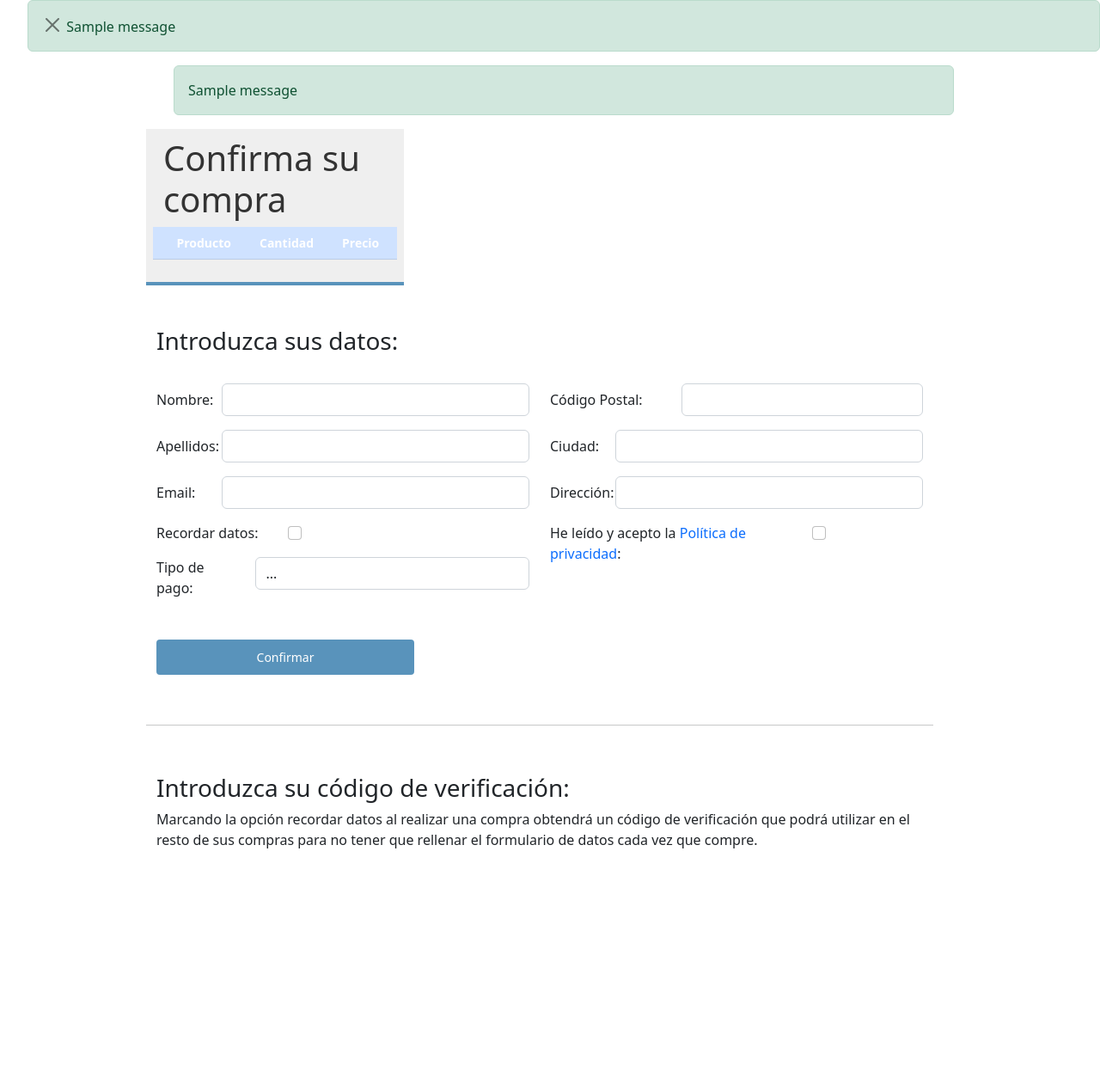
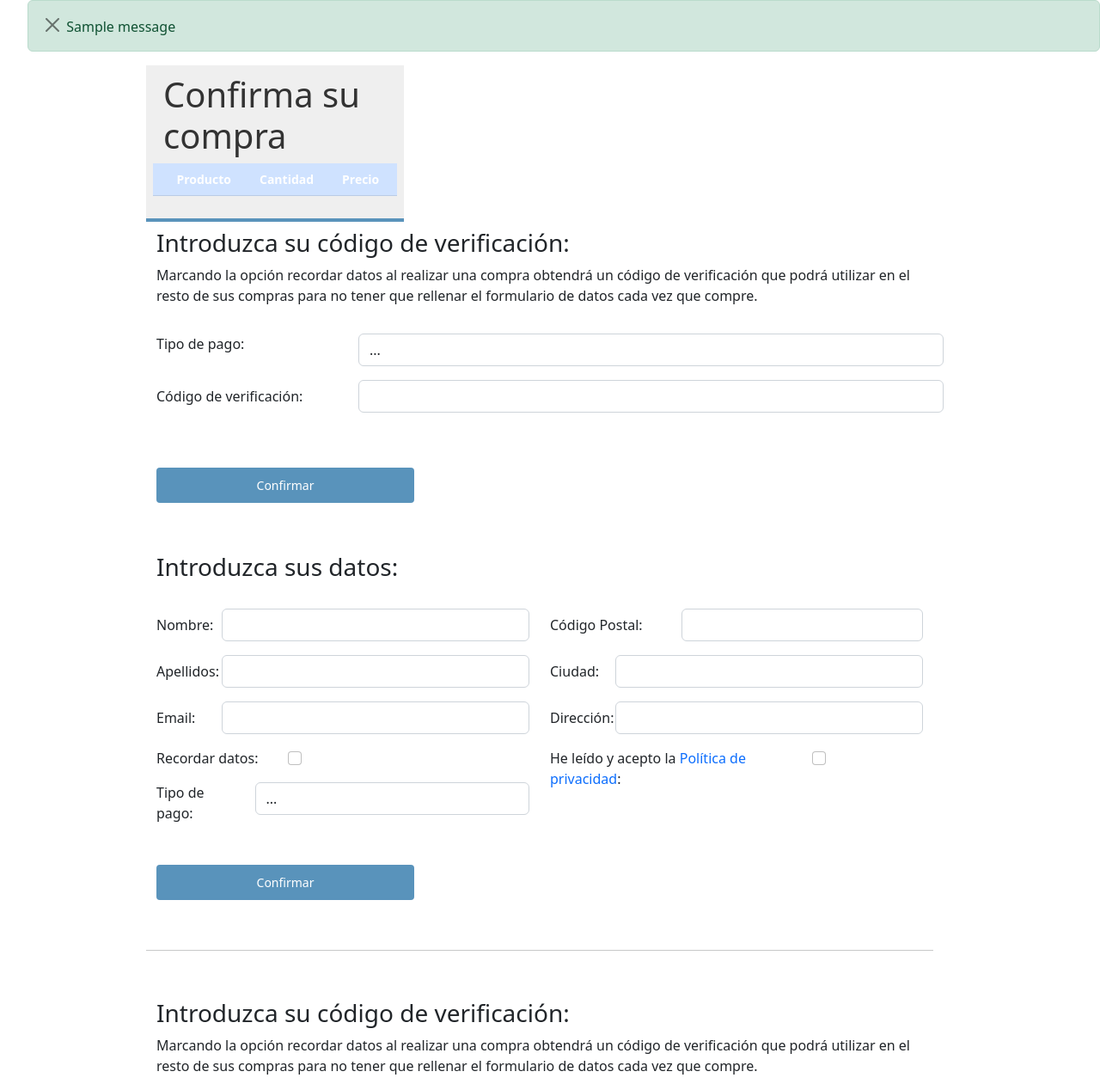
Before and after one commit to PGPI-3-7/acme-wedding, a Django app: page /orders/create/ in a window 1280 px wide. Shown: the part 56-1324 px from the top of the page at 86% size. Before the commit the page ends 1043 px from the top, so only its background shows below. Run offline with Django 3.2, Linux system fonts and the light colour scheme; tables that the repository leaves empty hold one stand-in row (values such as "Sample post"); one stand-in notice (Sample message) is shown; lists and menus that the app fills with data are empty; parts of the project's set-up code (start-up, migrations or seed data) failed here and were passed over.

Commit message:
Corrigiendo errores

```diff
--- a/base/templates/incidence/incidencias.html
+++ b/base/templates/incidence/incidencias.html
@@ -1,7 +1,7 @@
 {%extends 'base.html'%}
 
 {% block content %}
-    <h1>Servivio Técnico - Cuéntenos su problema</h1>
+    <h1>Servicio Técnico - Cuéntenos su problema</h1>
     <hr>
     <form class="mt-3" action="/incidencias" method="post">
      {% csrf_token %}
--- a/base/templates/metodopago.html
+++ b/base/templates/metodopago.html
@@ -30,7 +30,6 @@
                     <li class="list-group-item">HiperCard</li>
                 </ul>
             </li>
-            <li class="list-group-item fw-bold">PayPal</li>
         </ul>
         <h2></h2>
     </div>
--- a/base/templates/terminosuso.html
+++ b/base/templates/terminosuso.html
@@ -152,7 +152,6 @@
     <p>Los medios de pago aceptados son:</br>
       Pago con tarjeta de crédito o débito. Nos reservamos el derecho de NO aceptar ciertos pagos con
       determinadas tarjetas de crédito.</br>
-      Pago mediante PayPal</br>
       Pago contra reembolso.</p>
 
     <h2>9.- Derecho de desistimiento</h2>
--- a/cart/templates/cart/detail.html
+++ b/cart/templates/cart/detail.html
@@ -35,7 +35,7 @@
                                         </div>
                                         <div class="col-lg-6">
                                             {{ item.update_quantity_form.override }}
-                                            <input type="submit" class="btn btn-primary" value="Update">
+                                            <input type="submit" class="btn btn-primary" value="Actualizar">
                                             {% csrf_token %}
                                         </div>
                                     </div>
@@ -43,7 +43,7 @@
                             </td>
                             <td>
                                 <form action="{% url "cart:cart_remove" product.id %}" method="post">
-                                    <input type="submit" class="btn btn-primary" value="Remove">
+                                    <input type="submit" class="btn btn-primary" value="Borrar">
                                     {% csrf_token %}
                                 </form>
                             </td>
--- a/orders/templates/orders/order/create.html
+++ b/orders/templates/orders/order/create.html
@@ -9,14 +9,6 @@
 {% block content %}
 
 
-{% if messages %}
-<ul class="messages">
-    {% for message in messages %}
-        <div {% if message.tags == 'error' %} class="alert alert-danger" {% elif message.tags == 'success' %} class="alert alert-success"{% endif %}  role="alert">
-        {{ message }}</div>
-    {% endfor %}
-</ul>
-{% endif%}
 
 <div class='container'>
 
@@ -62,6 +54,36 @@
 
     </div>
   </div>
+
+  <h3 class="mt-2">Introduzca su código de verificación:</h3>
+    <p>Marcando la opción recordar datos al realizar una compra obtendrá un código de verificación que podrá utilizar en el resto de sus compras para no tener que rellenar el formulario de datos cada vez que compre.</p>
+    <form action="/orders/create/" method="post">
+      {%   csrf_token  %}
+      <div class="form-group row mt-3">
+        <label for="tipo_pago" class="col-sm-3 form-check-label">Tipo de pago:</label>
+        <div class="col-sm-9">
+          <select id="tipo_pago" name="tipo_pago" class="form-control">
+            <option selected>...</option>
+            <option value="tarjeta">tarjeta</option>
+            <option value="contrarrembolso">contrarrembolso</option>
+          </select>
+        </div>
+      </div>
+      <div class="form-group row mt-3">
+        <label for="remember_code" class="col-sm-3 col-form-label">Código de verificación:</label>
+        <div class="col-sm-9">
+          <input class="form-control" id="remember_code" name="remember_code">
+        </div>
+      </div>
+      <div class="form-group row mt-3">
+        <div class="col-sm-4">
+          <input class="form-check-input" type="hidden" id="user_order_create" name="user_order_create" value="True">
+        </div>
+      </div>
+      <p class="text-center mt-5"><input type="submit" class='btn btn-primary' value="Confirmar"></p>
+    </form>
+
+
   <div class='row mt-5'>
     <h3>Introduzca sus datos:</h3>
 
--- a/orders/views.py
+++ b/orders/views.py
@@ -35,6 +35,14 @@ def order_create(request):
                     message = f'Querido {order.first_name},\n\n' \
                             f'Su pedido ha sido registrado exitosamente.\n' \
                             f'El identificador de su pedido es: {order.id}'
+                    aux='\nProductos:\n '
+                    for item in cart:
+                        product = item['product']
+                        cantidad = item['quantity']
+                        total_precio=item['price']
+                        aux+= '\n\tNombre: {} \n\tDescripción: {}\n\tCantidad: {}\n\tPrecio: {}€'.format(product.name,product.description, cantidad, total_precio)
+                    aux+='\nImporteTotal: {}€ \nDirección: {}, {}, {}'.format(float(cart.get_total_price()), order.address, order.postal_code, order.city)
+                    message = message + aux
                     send_mail(subject, message, 'acmewedding.elesemca@gmail.com', [order.email])
                     sent = True
 
@@ -101,6 +109,14 @@ def order_create(request):
                     message = f'Querido {order.first_name},\n\n' \
                             f'Su pedido ha sido registrado exitosamente.\n' \
                             f'El identificador de su pedido es: {order.id}'
+                    aux='\nProductos:\n '
+                    for item in cart:
+                        product = item['product']
+                        cantidad = item['quantity']
+                        total_precio=item['price']
+                        aux+= '\n\tNombre: {} \n\tDescripción: {}\n\tCantidad: {}\n\tPrecio: {}€'.format(product.name,product.description, cantidad, total_precio)
+                    aux+='\nImporteTotal: {}€ \nDirección: {}, {}, {}'.format(float(cart.get_total_price()), order.address, order.postal_code, order.city)
+                    message = message + aux
                     send_mail(subject, message, 'acmewedding.elesemca@gmail.com', [order.email])
                     sent = True
                     return render(request,'orders/order/created.html',{'order': order})
--- a/payment/templates/payment/process.html
+++ b/payment/templates/payment/process.html
@@ -17,7 +17,7 @@
       </div>
 
       <div class="col-sm-4">
-        <label for="expiration-date">Fecha Expiracion</label>
+        <label for="expiration-date">Fecha Expiración</label>
         <div id="expiration-date" class="field form-control" style="height:20% !important"></div>
       </div>
 
```
Also changed, not shown: payment/views.py (+8 -0 lines), db.sqlite3.
